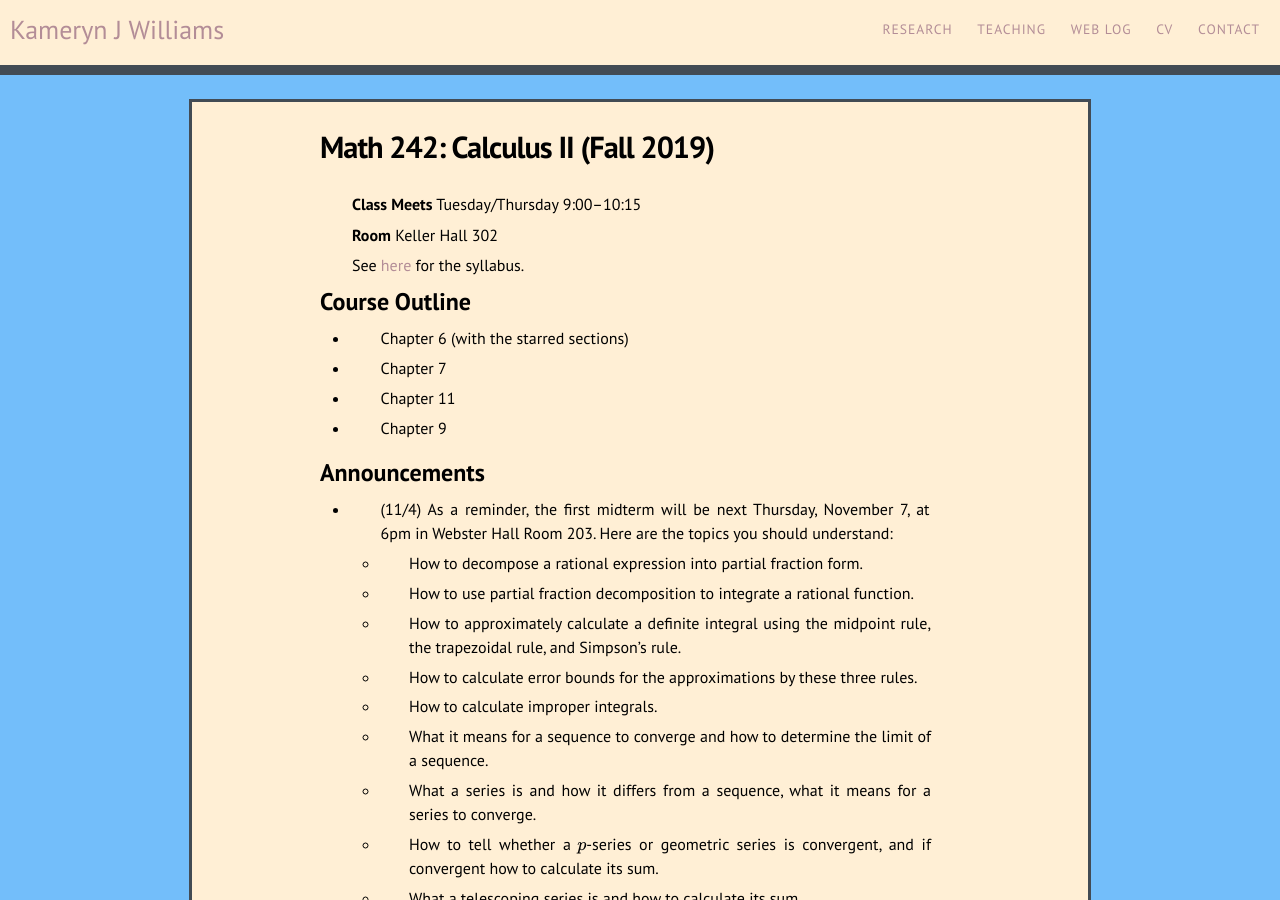
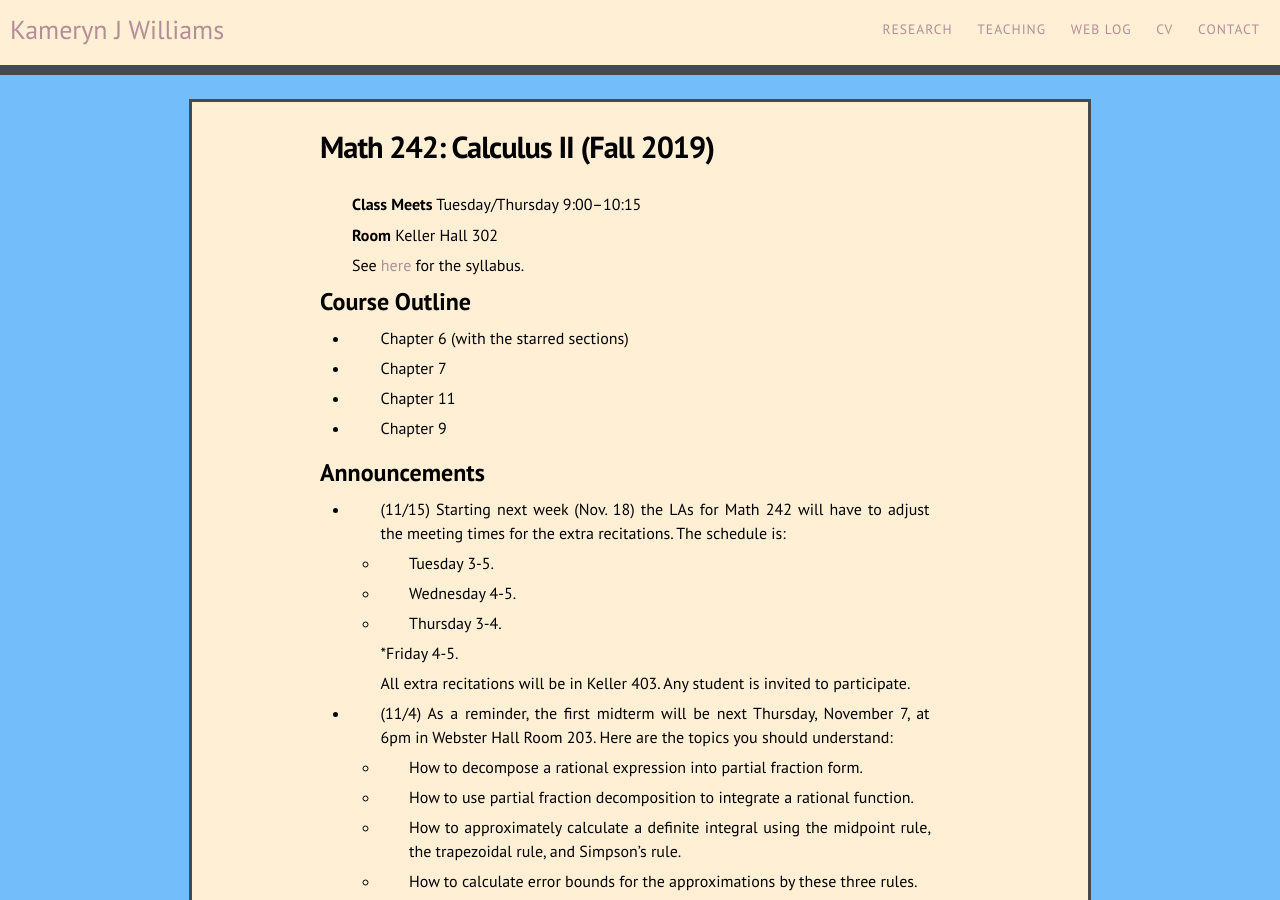
Before and after one commit to kamerynjw/kamerynjw.github.io, a Jekyll site: the page built from teaching/2019/math242.md, in a window 1280 px wide and 900 px high. Built offline with Jekyll 4.4.1, drawn with Linux system fonts in a browser that asks for light colours; nearby versions of some CDN libraries; formulas are drawn with MathJax 3.

Commit message:
la program announcement

```diff
--- a/teaching/2019/math242.md
+++ b/teaching/2019/math242.md
@@ -23,6 +23,20 @@ Course Outline
 
 Announcements
 -------------
+
+* (11/15) Starting next week (Nov. 18) the LAs for Math 242 will have to adjust the meeting times for the extra recitations. The schedule is:
+
+    * Tuesday 3-5.
+
+    * Wednesday 4-5.
+
+    * Thursday 3-4.
+
+    *Friday 4-5.
+
+    All extra recitations will be in Keller 403. Any student is invited to participate.
+
+
 
 * (11/4) As a reminder, the first midterm will be next Thursday, November 7, at 6pm in Webster Hall Room 203. Here are the topics you should understand:
 
```
